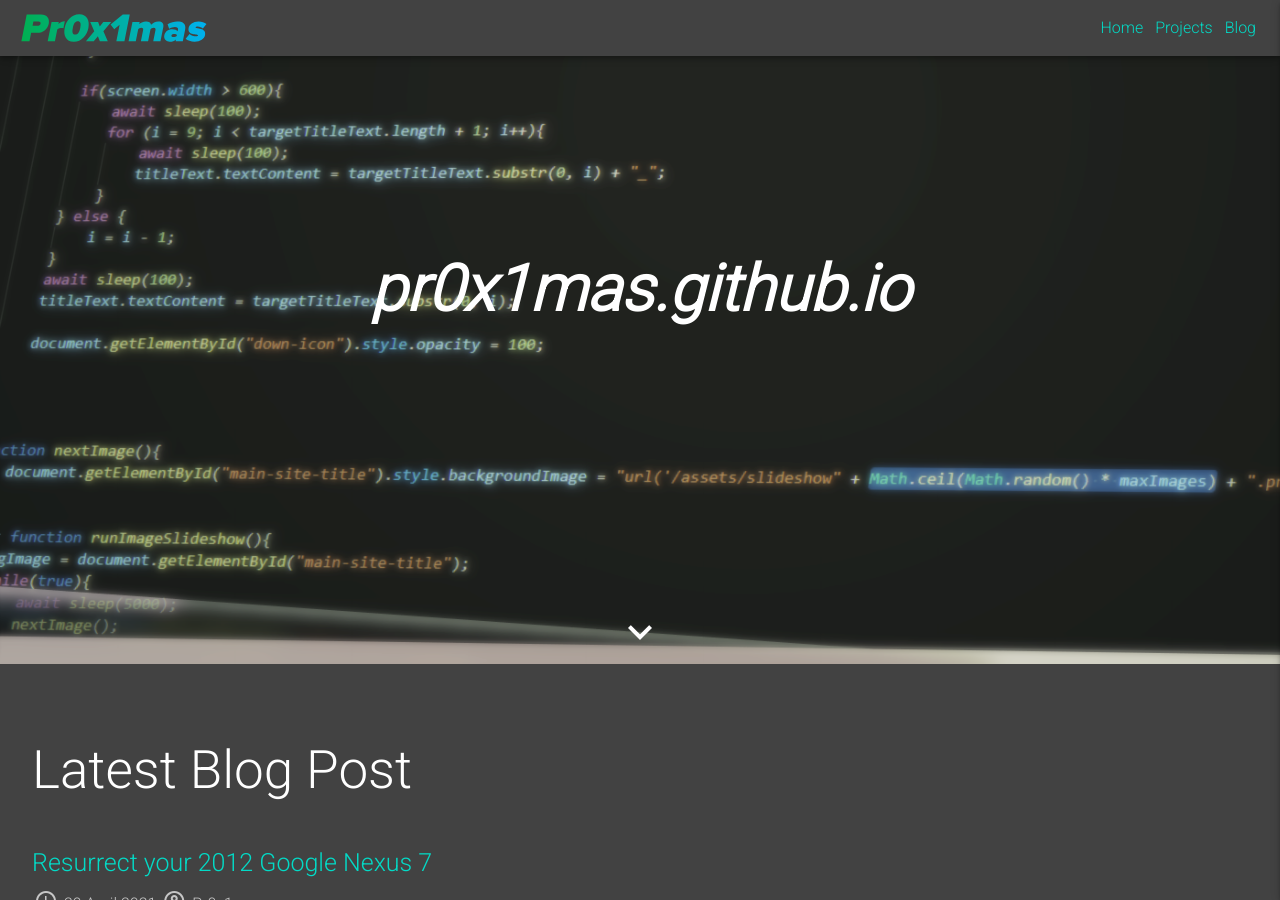
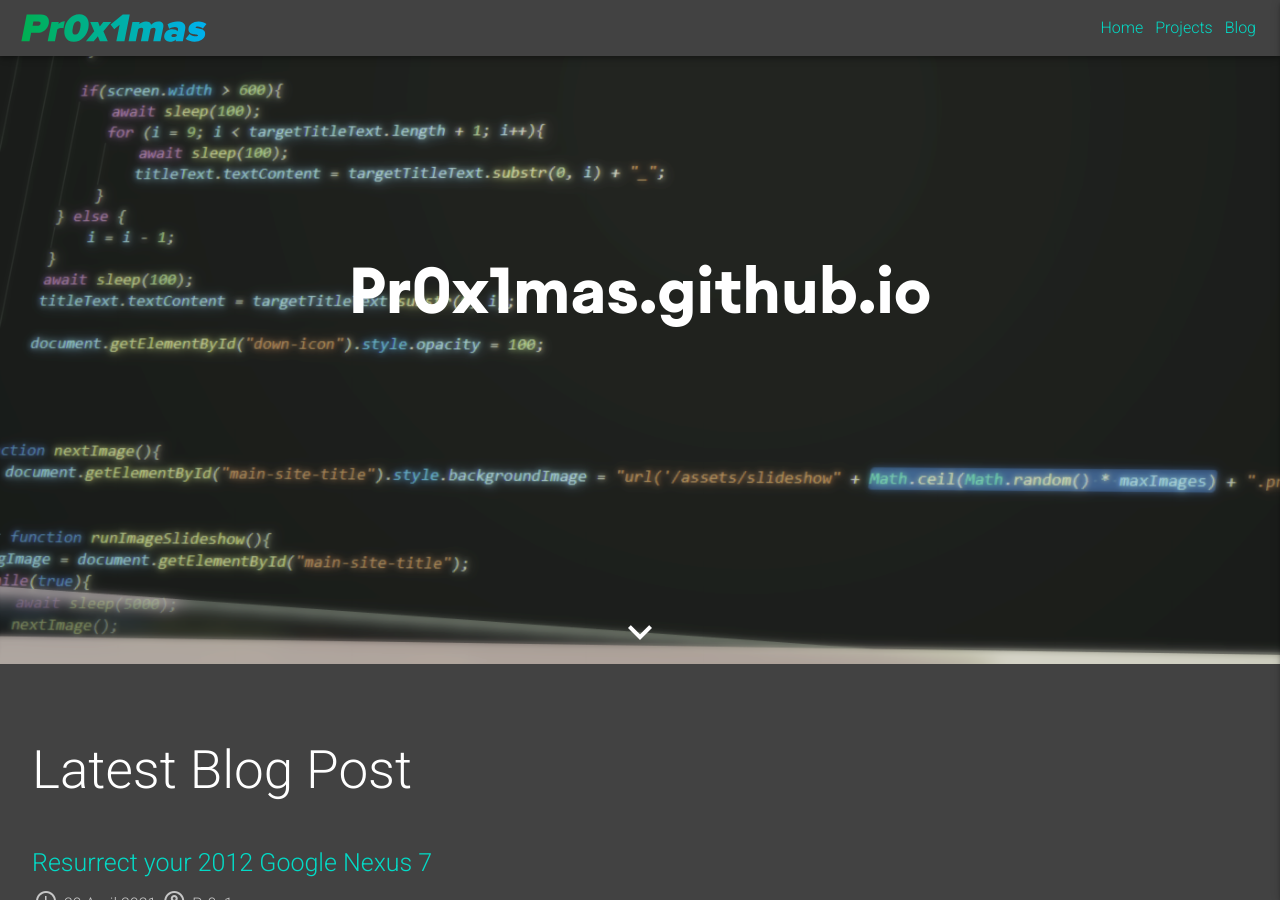
Before and after one commit to HyperHamster535/HyperHamster535.github.io, a Jekyll site: the page built from index.md, in a window 1280 px wide and 900 px high, scrolled down 236 px. Built offline with Jekyll 4.4.1, drawn with Linux system fonts in a browser that asks for light colours.

Commit message:
new title font I definitely have the rights to

```diff
--- a/_layouts/home.html
+++ b/_layouts/home.html
@@ -5,6 +5,9 @@ layout: default
 {{content}}
 
 <script>
+
+
+
     maxImages = 5
 
     document.getElementById("main-site-title").style.backgroundImage = "url('/assets/slideshow" + Math.ceil(Math.random() * maxImages) + ".png')"
@@ -15,7 +18,7 @@ layout: default
 
     async function coolTitle(){
         titleText = document.getElementById("main-site-title-text");
-        targetTitleText = "pr0x1mas.github.io"
+        targetTitleText = "Pr0x1mas.github.io"
 
         for (i = 0; i < 9; i++){
             await sleep(100);
--- a/css/fonts.css
+++ b/css/fonts.css
@@ -18,3 +18,8 @@ h3 {
     font-size: 1.5625rem;
     line-height: 1.4em;
 }
+
+@font-face {
+    font-family: "Android Euclid";
+    src: url(/assets/AndroidEuclid.woff2);
+}
--- a/css/main.css
+++ b/css/main.css
@@ -58,8 +58,9 @@ body {
     text-align: center;
     vertical-align: middle;
     line-height: calc(100vh - 56px);
-    font-weight: bolder;
-    font-style: italic;
+    /*font-weight: bolder;
+    font-style: italic;*/
+    font-family: "Android Euclid";
     font-size: 4em;
 }
 
```
Also changed, not shown: assets/AndroidEuclid.woff2 (added).
